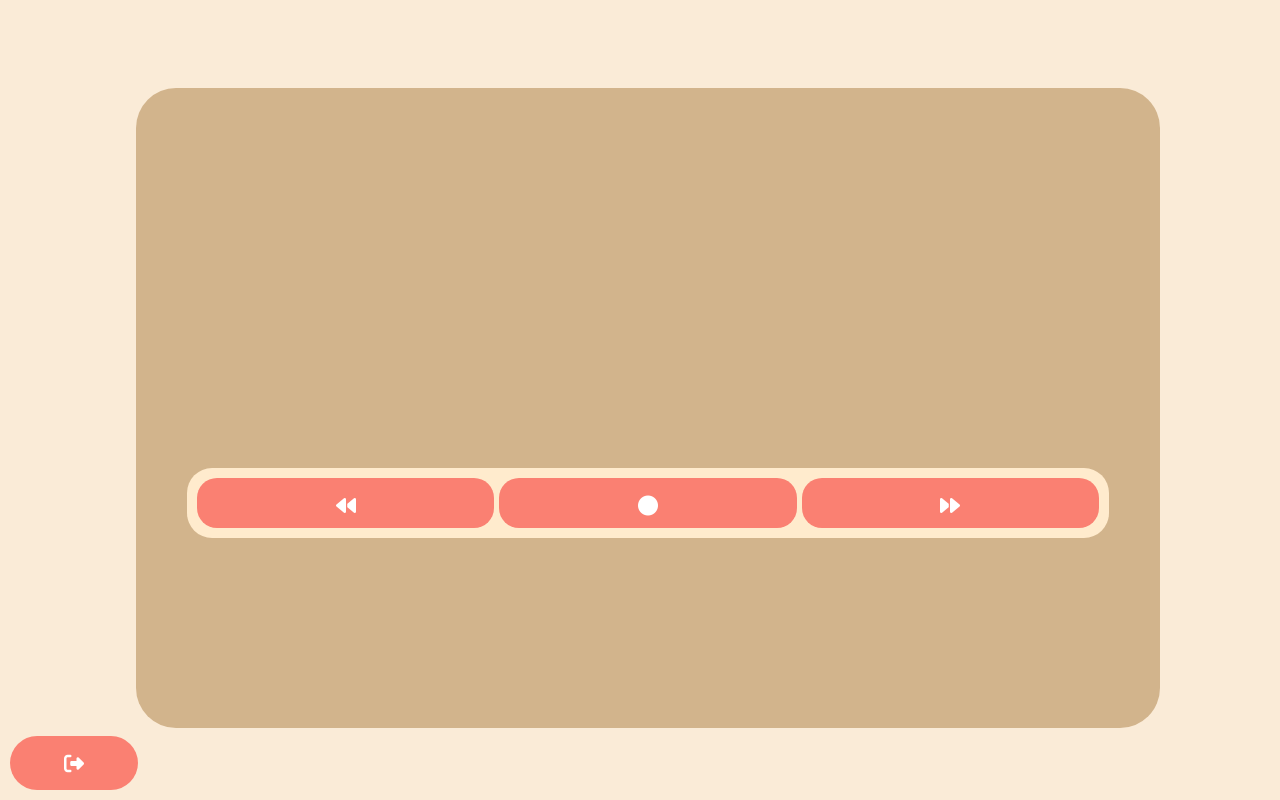
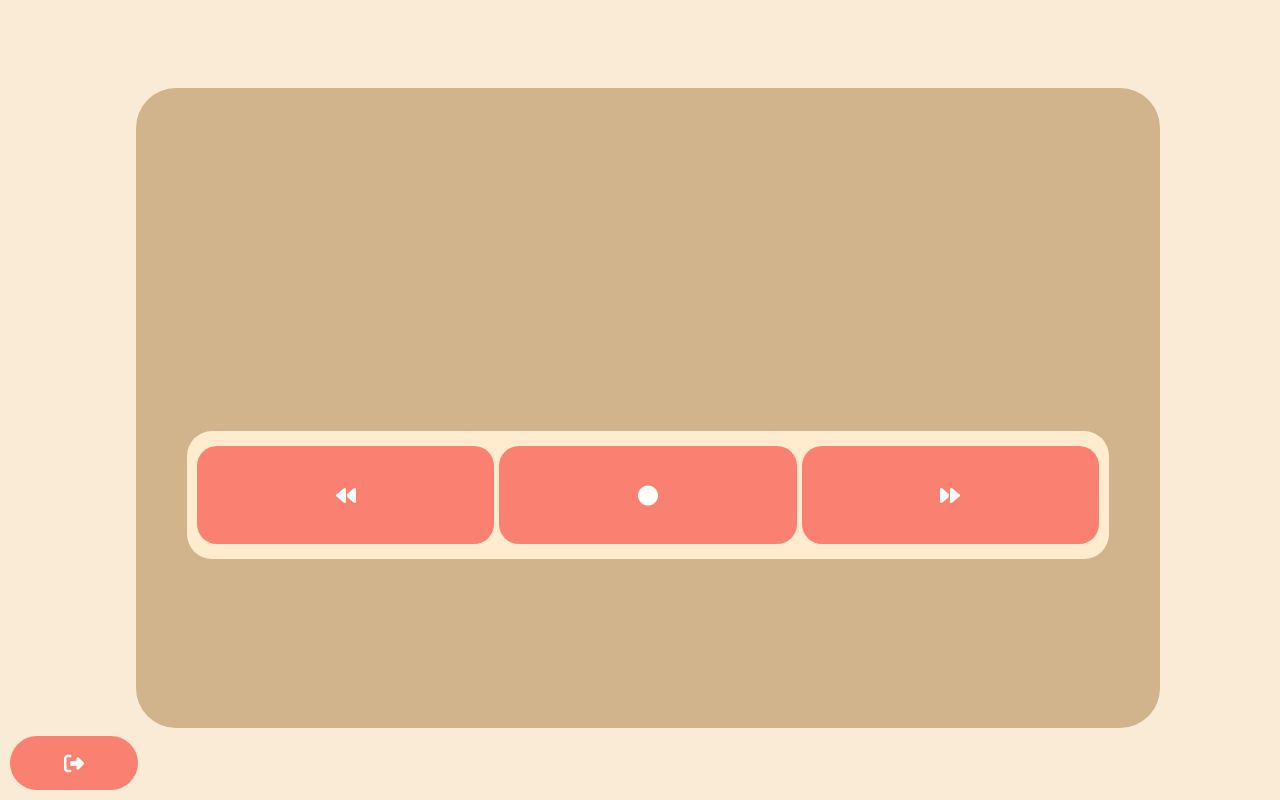
Before and after one commit to Aboyang/yang-music-hub, a plain HTML site: page lofi.html in a window 1280 px wide. Drawn offline with Linux system fonts and the light colour scheme.

Commit message:
Add files via upload

```diff
--- a/style.css
+++ b/style.css
@@ -38,7 +38,7 @@ img {
 
 iframe {
     width: 90%;
-    height: 75%;
+    height: 70%;
     border: 0px;
     border-radius: 30px;
     pointer-events: none;
@@ -147,6 +147,7 @@ iframe {
     width: 80vw;
     height: 80vw;
     max-height: 80vh;
+    gap: 5px;
 }
 
 .lofi-button-container {
@@ -163,6 +164,7 @@ iframe {
     border-radius: 25px;
 
     width: 90%;
+    height: 20%
 
 }
 
@@ -171,7 +173,7 @@ iframe {
     border: 0px;
     border-radius: 20px;
     width: 30%;
-    height: 50px;
+    height: 90%;
 }
 
 .jazz-centerer {
```
